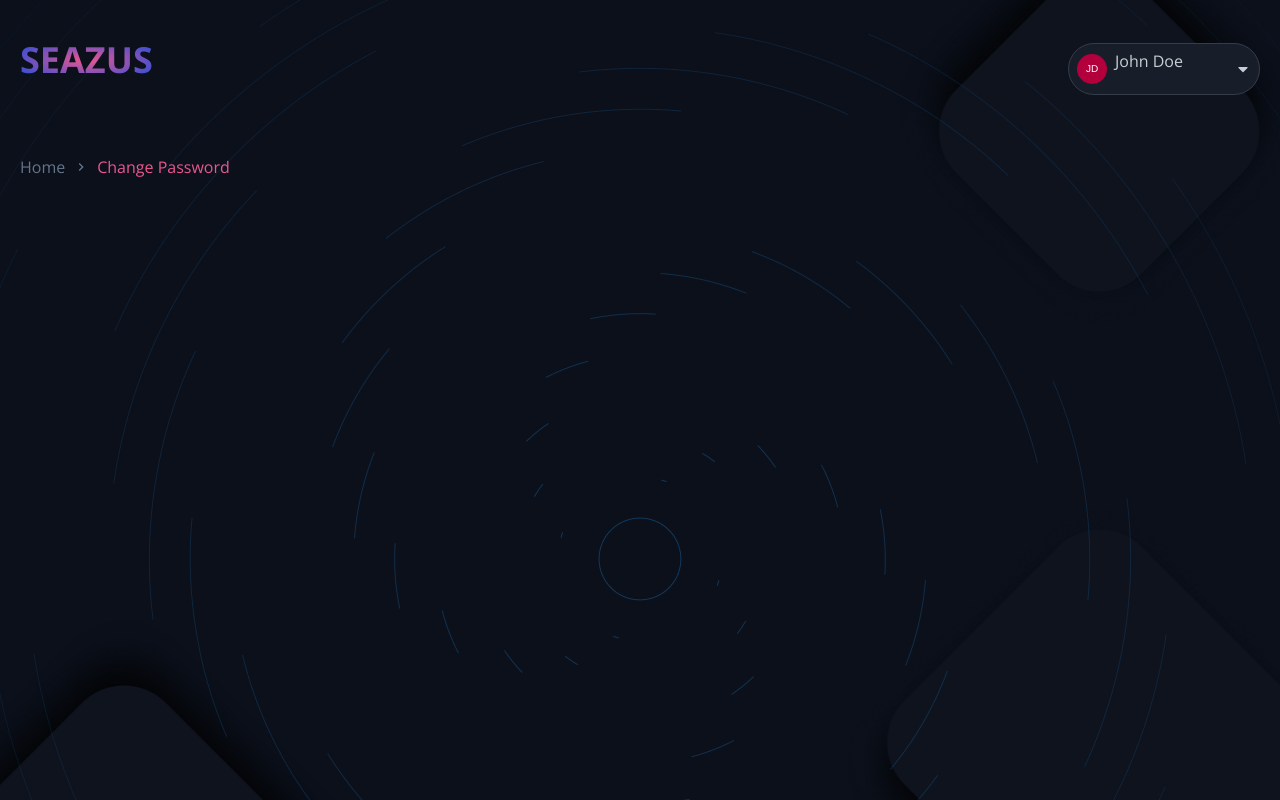
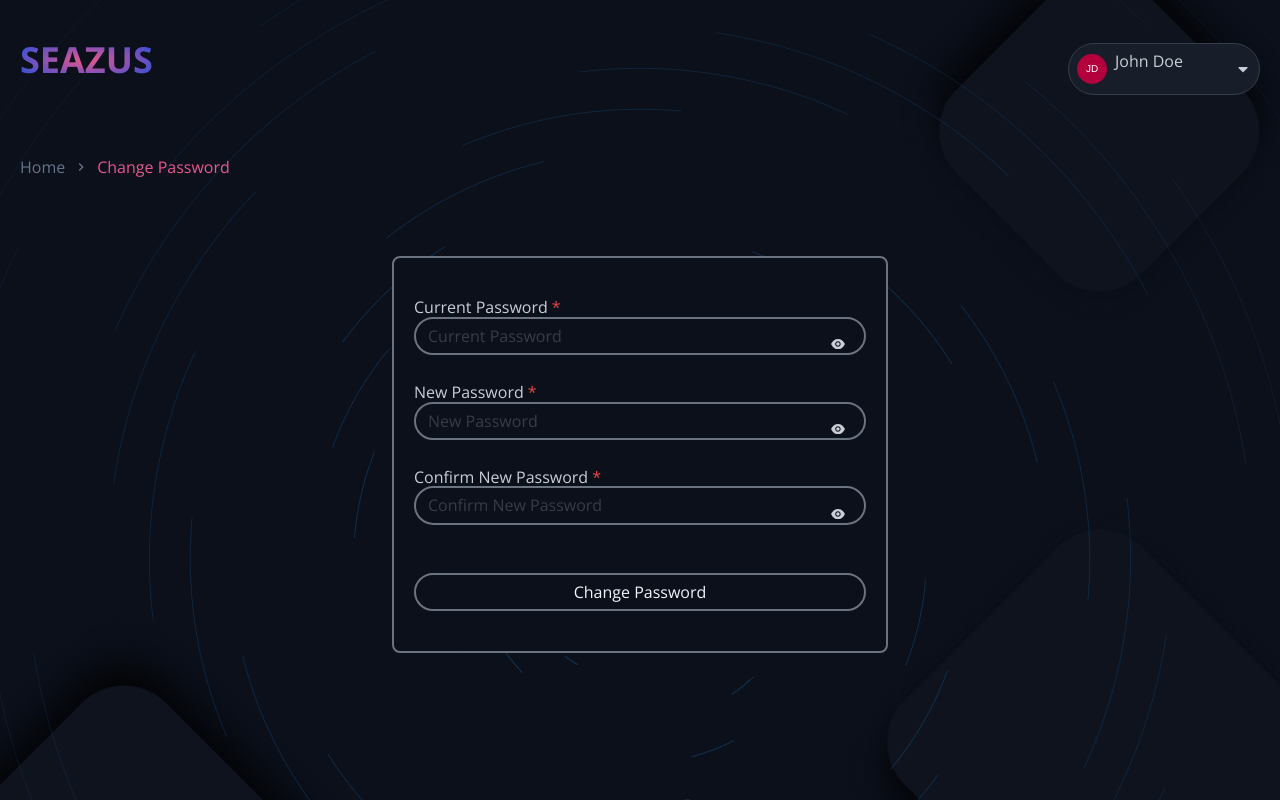
Before and after one commit to ayopedro/seazus-fe, a React (Vite) app: page /change-password in a window 1280 px wide. Built offline with nearby package versions, Linux system fonts and the light colour scheme; the HTML template or start-up script is replaced by a standard one.

Commit message:
url info page

```diff
--- a/package.json
+++ b/package.json
@@ -17,6 +17,7 @@
     "react-dom": "^18.2.0",
     "react-icons": "^4.9.0",
     "react-router-dom": "^6.11.2",
+    "recharts": "^2.6.2",
     "validator": "^13.9.0"
   },
   "devDependencies": {
--- a/src/App.tsx
+++ b/src/App.tsx
@@ -1,16 +1,21 @@
-import { Route, Routes } from 'react-router-dom';
-import { Home } from './pages/Home';
-import { Profile } from './pages/Profile';
-import { Login } from './pages/Login';
+import { Route, Routes, useNavigate } from 'react-router-dom';
+import {
+  Home,
+  Profile,
+  Login,
+  Signup,
+  ForgotPassword,
+  ResetPassword,
+  ChangePassword,
+  LinkDetail,
+} from './pages';
 import { Navbar } from './components/Navbar';
-import { Signup } from './pages/Signup';
-import { ForgotPassword } from './pages/ForgotPassword';
-import { ResetPassword } from './pages/ResetPassword';
 import { Protected } from './components/Protected';
 import 'antd/dist/reset.css';
-import { ChangePassword } from './pages/ChangePassword';
+import { Result } from 'antd';
 
 function App() {
+  const navigate = useNavigate();
   return (
     <div className='container mx-auto min-h-screen px-5'>
       <Navbar />
@@ -25,8 +30,40 @@ function App() {
           element={<Protected component={Profile} isLoggedIn={true} />}
         />
         <Route
+          path='link/:id'
+          element={<Protected component={LinkDetail} isLoggedIn={true} />}
+        />
+        <Route
           path='change-password'
           element={<Protected component={ChangePassword} isLoggedIn={true} />}
+        />
+        <Route
+          path='*'
+          element={
+            <div className='mt-20'>
+              <Result
+                status='404'
+                title={
+                  <h2 className='text-3xl md:text-5xl text-secondary font-bold'>
+                    Page not found!
+                  </h2>
+                }
+                subTitle={
+                  <p className='text-white md:text-base'>
+                    Sorry, the page you visited does not exist.
+                  </p>
+                }
+                extra={
+                  <button
+                    className='btn btn-primary'
+                    onClick={() => navigate('/')}
+                  >
+                    Back Home
+                  </button>
+                }
+              />
+            </div>
+          }
         />
       </Routes>
     </div>
--- /dev/null
+++ b/src/components/UrlAnalytics.tsx
@@ -0,0 +1,3 @@
+export const UrlAnalytics = () => {
+  return <div>UrlAnalytics</div>;
+};
--- a/src/components/UrlTable.tsx
+++ b/src/components/UrlTable.tsx
@@ -6,7 +6,7 @@ import {
   MdOutlineQrCode2,
   MdRemoveRedEye,
 } from 'react-icons/md';
-import { ConfigProvider, QRCode, Table, Tag } from 'antd';
+import { ConfigProvider, Table, Tag, Tooltip } from 'antd';
 import { Link } from 'react-router-dom';
 import { copyToClipboard } from '../utils/helpers';
 
@@ -25,8 +25,10 @@ const columns: ColumnsType<TableData> = [
         >
           {text}
         </a>
-        <div className='cursor-pointer border border-gray-700 p-0.5 w-7 h-7 rounded-full object-contain flex items-center justify-center'>
-          <MdOutlineContentCopy onClick={() => copyToClipboard(text)} />
+        <div className='copy'>
+          <Tooltip placement='top' title={'Copy'} color='#353C4A'>
+            <MdOutlineContentCopy onClick={() => copyToClipboard(text)} />
+          </Tooltip>
         </div>
       </div>
     ),
@@ -79,11 +81,15 @@ const columns: ColumnsType<TableData> = [
     render: (_, record) => {
       return (
         <div className='flex items-center gap-3 justify-center'>
-          <Link to={``}>
-            <MdRemoveRedEye className='text-lg hover:text-blue-400' />
+          <Link to={`/link/${record.id}`}>
+            <Tooltip placement='top' title={'View'} color='#353C4A'>
+              <MdRemoveRedEye className='text-lg hover:text-blue-400' />
+            </Tooltip>
           </Link>
           <button>
-            <MdDelete className='text-lg hover:text-red-500' />
+            <Tooltip placement='top' title={'Delete'} color='#353C4A'>
+              <MdDelete className='text-lg hover:text-red-500' />
+            </Tooltip>
           </button>
         </div>
       );
@@ -93,7 +99,7 @@ const columns: ColumnsType<TableData> = [
 
 const data: TableData[] = [
   {
-    key: 'sjsios',
+    id: 'sjsios',
     short_url: 'https://linkly.com/Bn41aCOlnxj',
     long_url: 'https://www.twitter.com/tweets/8erelCoihu/',
     qr_code: 'asdfghjk',
@@ -102,7 +108,7 @@ const data: TableData[] = [
     date: 'Oct-08-2023',
   },
   {
-    key: 'sjsiods',
+    id: 'sjsiods',
     short_url: 'https://linkly.com/Bn41aCOlnxj',
     long_url: 'https://www.twitter.com/tweets/8erelCoihu/',
     qr_code: 'asdfghgjk',
@@ -111,7 +117,7 @@ const data: TableData[] = [
     date: 'Oct-08-2023',
   },
   {
-    key: 'sjsisos',
+    id: 'sjsisos',
     short_url: 'https://linkly.com/Bn41aCOlnxj',
     long_url: 'https://www.twitter.com/tweets/8erelCoihu/',
     qr_code: 'asdfghjk',
--- a/src/index.css
+++ b/src/index.css
@@ -27,3 +27,7 @@ input {
 .auth-form {
   @apply flex flex-col w-full md:w-2/5 border-2 border-gray-500 px-5 py-10 rounded-lg gap-5 bg-dark;
 }
+
+.copy {
+  @apply cursor-pointer border border-gray-700 p-0.5 w-7 h-7 rounded-full object-contain flex items-center justify-center;
+}
--- a/src/pages/ChangePassword.tsx
+++ b/src/pages/ChangePassword.tsx
@@ -1,7 +1,25 @@
 import { MdKeyboardArrowRight } from 'react-icons/md';
 import { Link } from 'react-router-dom';
+import { PasswordInput } from '../components/PasswordInput';
+import { useForm } from '../utils/hooks/useForm';
+import { changePasswordValidator } from '../utils/validators';
 
 export const ChangePassword = () => {
+  const initialState = {
+    current_password: '',
+    new_password: '',
+    confirm_password: '',
+  };
+
+  const submitHandler = () => {
+    console.log(values);
+  };
+
+  const { values, errors, handleChange, handleSubmit } = useForm({
+    initialState,
+    validate: changePasswordValidator,
+    callback: submitHandler,
+  });
   return (
     <div className='min-h-[80vh] mt-5'>
       <p className='mb-10 text-slate-500 flex items-center gap-2'>
@@ -11,6 +29,64 @@ export const ChangePassword = () => {
         <MdKeyboardArrowRight />
         <span className='text-primary'>Change Password</span>
       </p>
+      <div className='mt-20'>
+        <form className='auth-form mx-auto' onSubmit={handleSubmit}>
+          <div className='flex flex-col'>
+            <label
+              htmlFor='current_password'
+              className="after:content-['*'] after:ml-1 after:text-red-500"
+            >
+              Current Password
+            </label>
+            <PasswordInput
+              name='current_password'
+              placeholder='Current Password'
+              value={values.current_password}
+              onChange={handleChange}
+            />
+            <span className='text-red-500 text-sm mt-2'>
+              {errors.current_password}
+            </span>
+          </div>
+          <div className='flex flex-col'>
+            <label
+              htmlFor='new_password'
+              className="after:content-['*'] after:ml-1 after:text-red-500"
+            >
+              New Password
+            </label>
+            <PasswordInput
+              name='new_password'
+              value={values.new_password}
+              onChange={handleChange}
+              placeholder='New Password'
+            />
+            <span className='text-red-500 text-sm mt-2'>
+              {errors.new_password}
+            </span>
+          </div>
+          <div className='flex flex-col'>
+            <label
+              htmlFor='confirm_password'
+              className="after:content-['*'] after:ml-1 after:text-red-500"
+            >
+              Confirm New Password
+            </label>
+            <PasswordInput
+              name='confirm_password'
+              value={values.confirm_password}
+              onChange={handleChange}
+              placeholder='Confirm New Password'
+            />
+            <span className='text-red-500 text-sm mt-2'>
+              {errors.confirm_password}
+            </span>
+          </div>
+          <button className='btn border-gray-500 hover:bg-secondary hover:border-secondary mt-5'>
+            Change Password
+          </button>
+        </form>
+      </div>
     </div>
   );
 };
--- /dev/null
+++ b/src/pages/LinkDetail.tsx
@@ -0,0 +1,67 @@
+import { AiOutlineScissor } from 'react-icons/ai';
+import { FaLink } from 'react-icons/fa';
+import {
+  MdArrowBackIosNew,
+  MdContentCopy,
+  MdOutlineAdsClick,
+  MdOutlineCalendarMonth,
+  MdOutlineQrCode2,
+} from 'react-icons/md';
+import { RiShareBoxFill } from 'react-icons/ri';
+import { useNavigate, useParams } from 'react-router-dom';
+import { UrlAnalytics } from '../components/UrlAnalytics';
+import { Tooltip } from 'antd';
+
+export const LinkDetail = () => {
+  const { id } = useParams();
+  const navigate = useNavigate();
+  console.log('🚀 ~ file: LinkDetail.tsx:7 ~ LinkDetail ~ id:', id);
+
+  return (
+    <div>
+      <button
+        className='btn btn-primary flex items-center gap-1'
+        onClick={() => navigate(-1)}
+      >
+        <MdArrowBackIosNew />
+        Return
+      </button>
+      <div className='md:w-10/12 mx-auto mt-10'>
+        <div className='flex justify-between items-center md:mb-5'>
+          <h2 className='text-2xl md:text-3xl flex items-center gap-2'>
+            <AiOutlineScissor className='text-primary' />
+            short url
+          </h2>
+          <div className='flex items-center gap-3 md:gap-5'>
+            <Tooltip placement='top' title={'Visit URL'} color='#353C4A'>
+              <RiShareBoxFill className='cursor-pointer text-2xl md:text-3xl hover:text-secondary' />
+            </Tooltip>
+            <Tooltip placement='top' title={'Copy'} color='#353C4A'>
+              <MdContentCopy className='cursor-pointer text-2xl md:text-3xl hover:text-secondary' />
+            </Tooltip>
+            <Tooltip placement='top' title={'QR Code'} color='#353C4A'>
+              <MdOutlineQrCode2 className='cursor-pointer text-2xl md:text-3xl hover:text-secondary' />
+            </Tooltip>
+          </div>
+        </div>
+        <div>
+          <p className='flex items-center gap-2 text-sm md:text-base my-3 text-slate-500'>
+            <FaLink />
+            https://www.twitter.com/tweets/8erelCoihu/
+          </p>
+          <p className='flex items-center gap-2 text-sm md:text-base my-3 text-slate-500'>
+            <MdOutlineAdsClick />
+            27 Clicks
+          </p>
+          <small className='flex gap-2 items-center md:text-base'>
+            <MdOutlineCalendarMonth />
+            Jun 08, 2023
+          </small>
+        </div>
+        <section className='mt-10 md:mt-20'>
+          <UrlAnalytics />
+        </section>
+      </div>
+    </div>
+  );
+};
--- /dev/null
+++ b/src/pages/index.ts
@@ -0,0 +1,8 @@
+export * from './ChangePassword';
+export * from './ForgotPassword';
+export * from './Home';
+export * from './LinkDetail';
+export * from './Login';
+export * from './Profile';
+export * from './ResetPassword';
+export * from './Signup';
--- a/src/types/table-data.types.ts
+++ b/src/types/table-data.types.ts
@@ -1,5 +1,5 @@
 export type TableData = {
-  key: string;
+  id: string;
   short_url: string;
   long_url: string;
   qr_code: string;
--- /dev/null
+++ b/src/utils/validators/change-password.validator.ts
@@ -0,0 +1,34 @@
+import validator from 'validator';
+
+export const changePasswordValidator = (
+  values: Record<string, string>
+): Record<string, string> => {
+  const errors: Record<string, string> = {};
+
+  if (
+    Object.prototype.hasOwnProperty.call(values, 'current_password') &&
+    validator.isEmpty(values.current_password)
+  ) {
+    errors.current_password = 'Kindly enter your current password';
+  }
+
+  if (
+    Object.prototype.hasOwnProperty.call(values, 'new_password') &&
+    validator.isEmpty(values.new_password)
+  ) {
+    errors.new_password = 'Password must not be empty';
+  }
+
+  if (
+    Object.prototype.hasOwnProperty.call(values, 'confirm_password') &&
+    validator.isEmpty(values.confirm_password)
+  ) {
+    errors.confirm_password = 'Confirm password must not be empty';
+  }
+
+  if (values.new_password !== values.confirm_password) {
+    errors.confirm_password = 'Passwords do not match';
+  }
+
+  return errors;
+};
--- a/src/utils/validators/index.ts
+++ b/src/utils/validators/index.ts
@@ -1,3 +1,4 @@
 export * from './login.validator';
 export * from './register.validator';
 export * from './reset.validator';
+export * from './change-password.validator';
```
Also changed, not shown: 1 other file (tests, documents, lock files or other folders).
